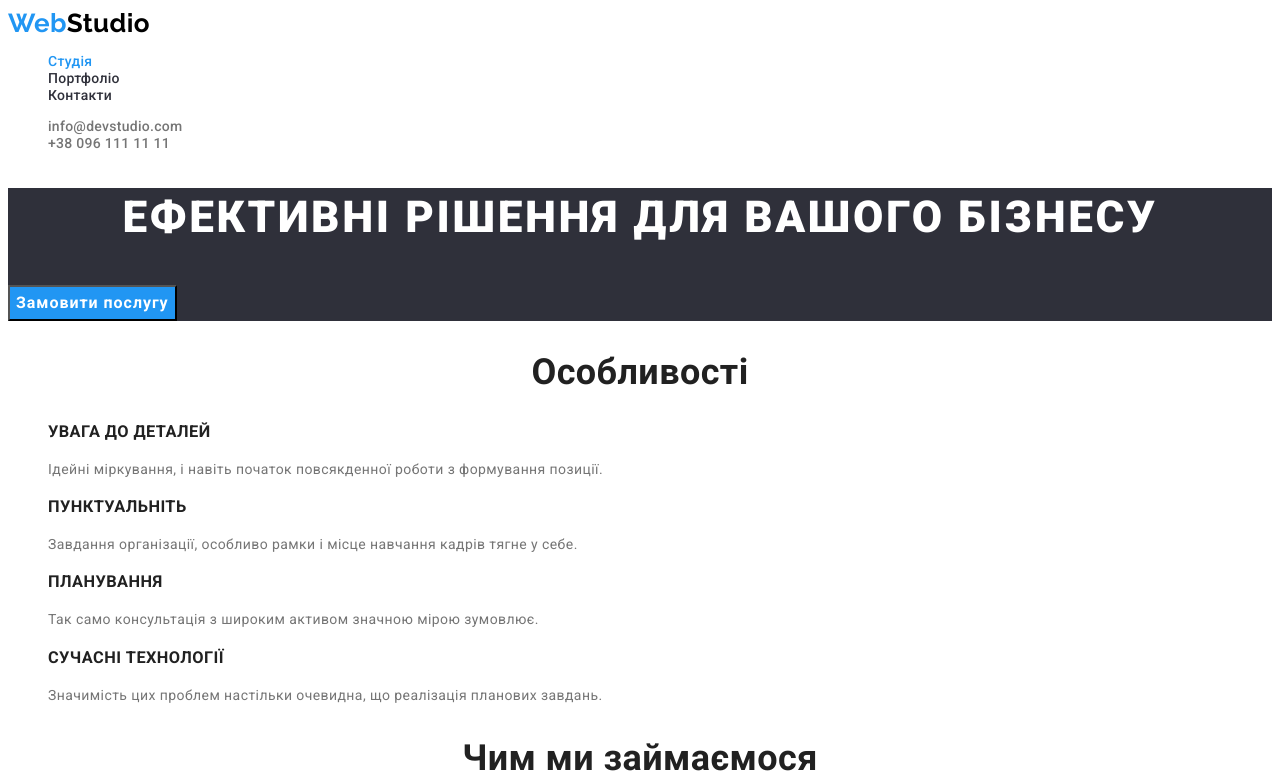
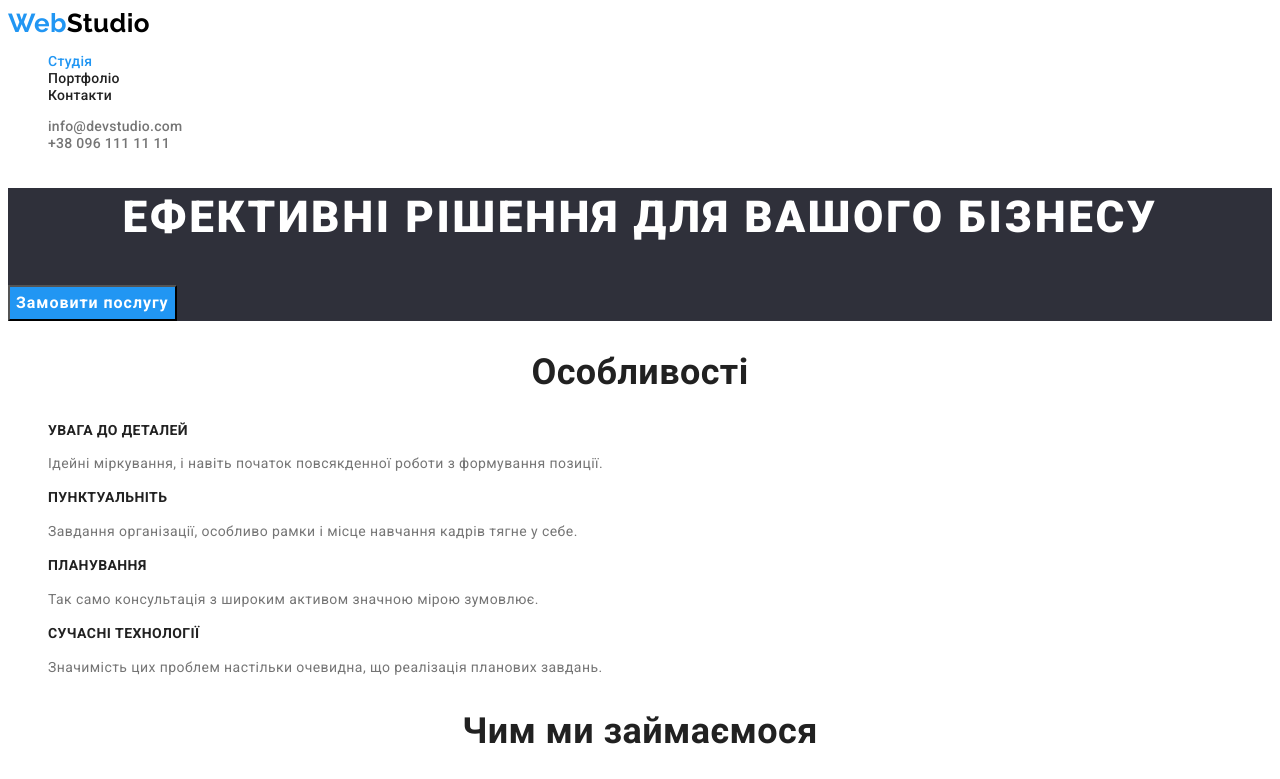
Before and after one commit to A-Novychenko/goit-markup-hw-02, a plain HTML site: page index.html in a window 1280 px wide. Shown: the top 779 px of the page. Drawn offline with Linux system fonts and the light colour scheme.

Commit message:
Ready to be checked out

```diff
--- a/css/styles.css
+++ b/css/styles.css
@@ -12,7 +12,7 @@
     --white-transparent-color: rgba(255, 255, 255, 0.6);
     /* btn-bgc, team-bgc */
     --bgc-gray: #F5F4FA;
-    /* footer-bgc, color nav-link*/
+    /* footer-bgc*/
     --bgc-footer: #2F303A;
 }
 
@@ -27,6 +27,7 @@ body {
 .list {
     list-style: none;
 }
+
 .link {
     text-decoration: none;
 }
@@ -38,6 +39,7 @@ body {
     font-size: 16px;
     line-height: 1.62;
     cursor: pointer;
+    letter-spacing: inherit;
 }
 
 .btn.primary,
@@ -77,7 +79,7 @@ body {
 /* site-nav */
 
 .site-nav .link {
-    color: var(--bgc-footer);
+    color: var(--primary-color);
     font-weight: 500;
     line-height: 1.14;
     letter-spacing: 0.02em;
@@ -137,6 +139,8 @@ body {
 
 /* features */
 .features-title {
+    /* user agent stylesheet font-size: 1.7em; */
+    font-size: inherit;
     font-weight: 700;
     line-height: 1.14;
     text-transform: uppercase;
```
Also changed, not shown: 1 other file.
